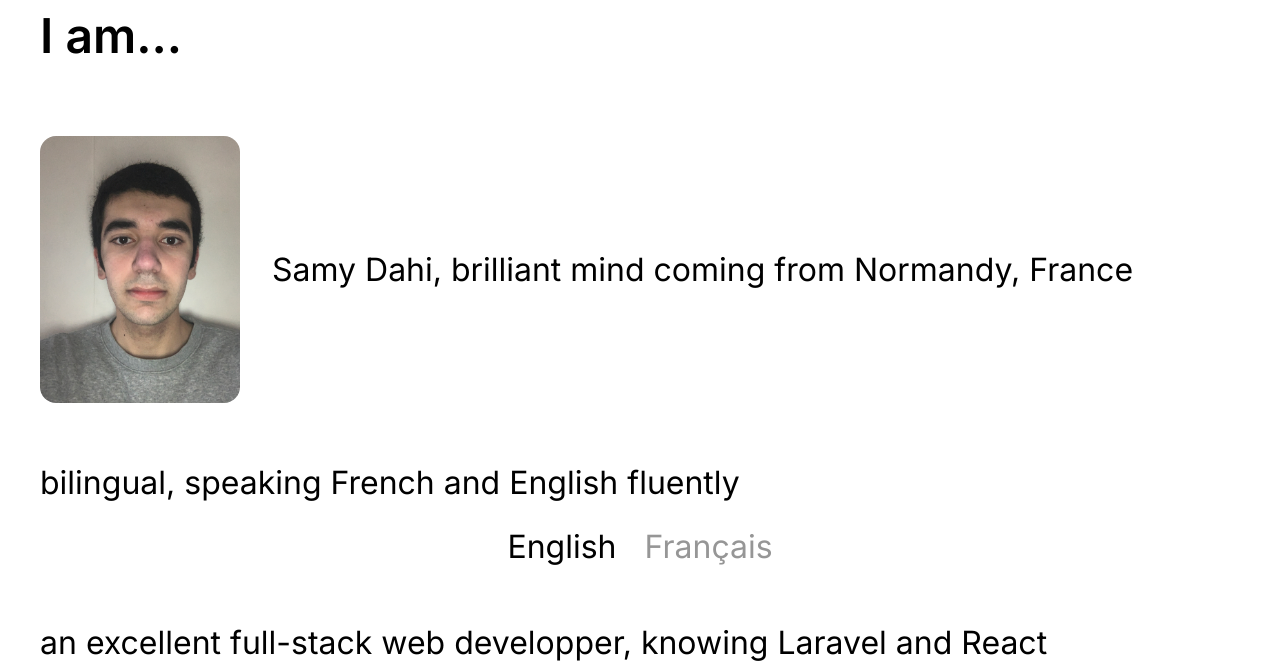
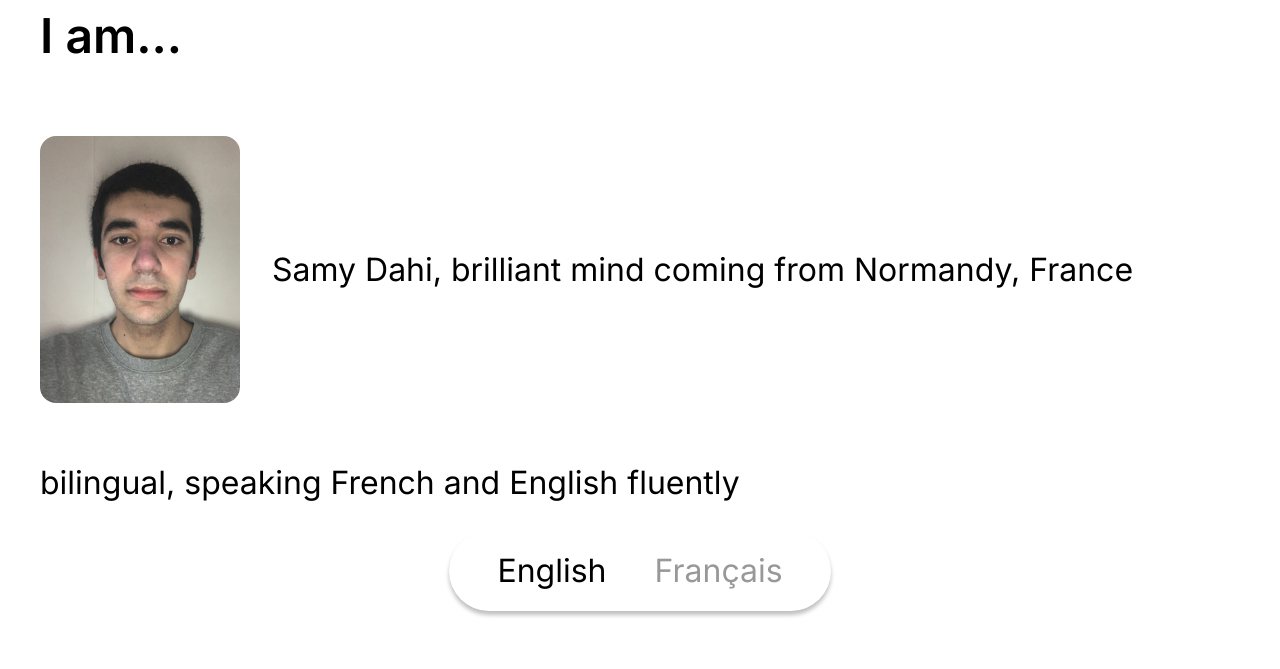
Before and after one commit to Majorano/portfolio, a website built with Vite: page index.html in a window 1280 px wide. Shown: the top 669 px of the page. Built offline with nearby package versions, Linux system fonts and the light colour scheme; files whose address does not match are found by name.

Commit message:
add box shadow to choose language container

```diff
--- a/src/css/style.css
+++ b/src/css/style.css
@@ -5,8 +5,6 @@
   --secondary-color: #ffe66d;
 
 }
-
-
 
 .header {
   background-color: var(--primary-color);
@@ -60,14 +58,27 @@
   margin-top: 1em;
   display: flex;
   justify-content: center;
-  gap: 28px;
+  gap: 48px;
+}
+
+.choose-language {
+  border-radius: 100px;
+  box-shadow: 0 4px 4px 0 rgba(0, 0, 0, 25%);
+
+  padding: 24px 48px;
+
+  max-width: fit-content;
+  margin-inline: auto;
 }
 .choose-language a {
   text-decoration: none;
+  color: black;
 }
 .choose-language a:not(.active-link) {
-  color: rgb(150, 150, 150);
+  opacity: 40%;
+
 }
-.active-link {
-  color: black;
+
+.bitcoin-logo-container {
+  margin-bottom: 48px;
 }
```
Also changed, not shown: public/translation/fr.html (+1 -1 lines).
